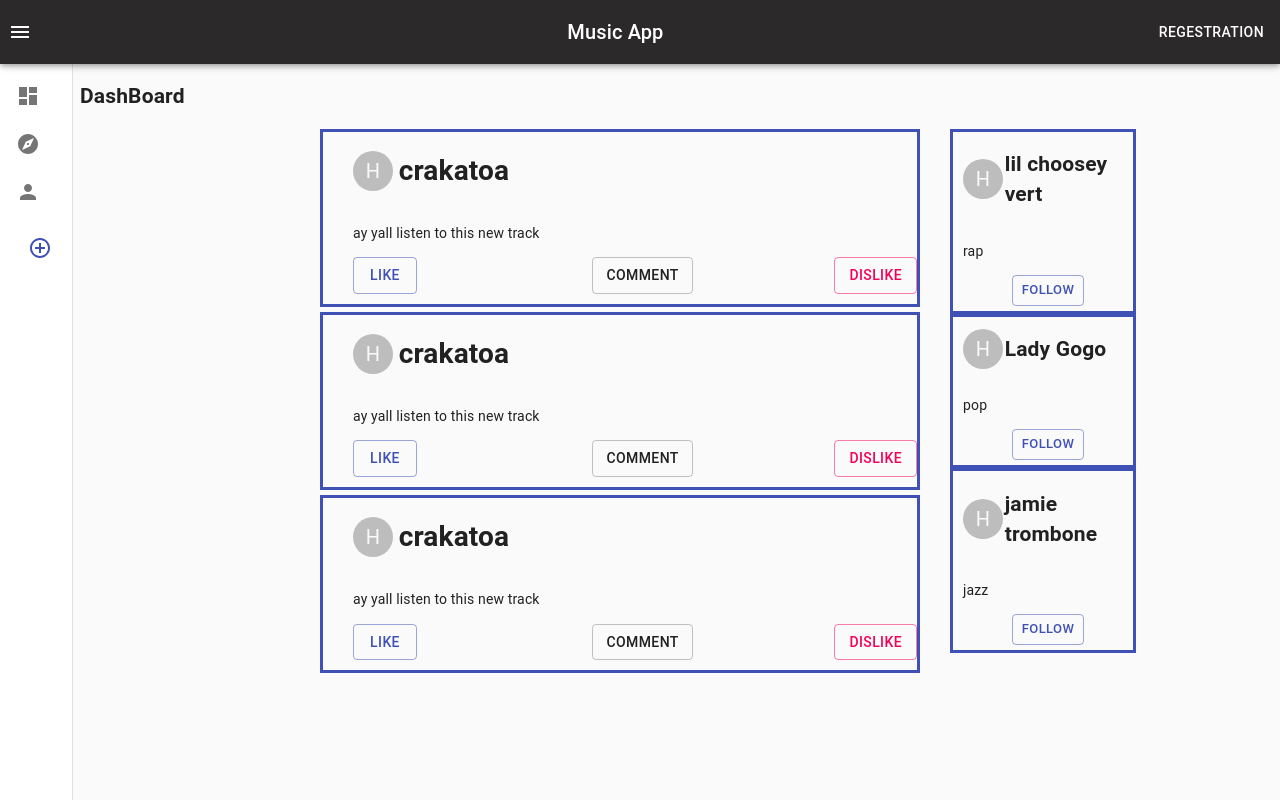
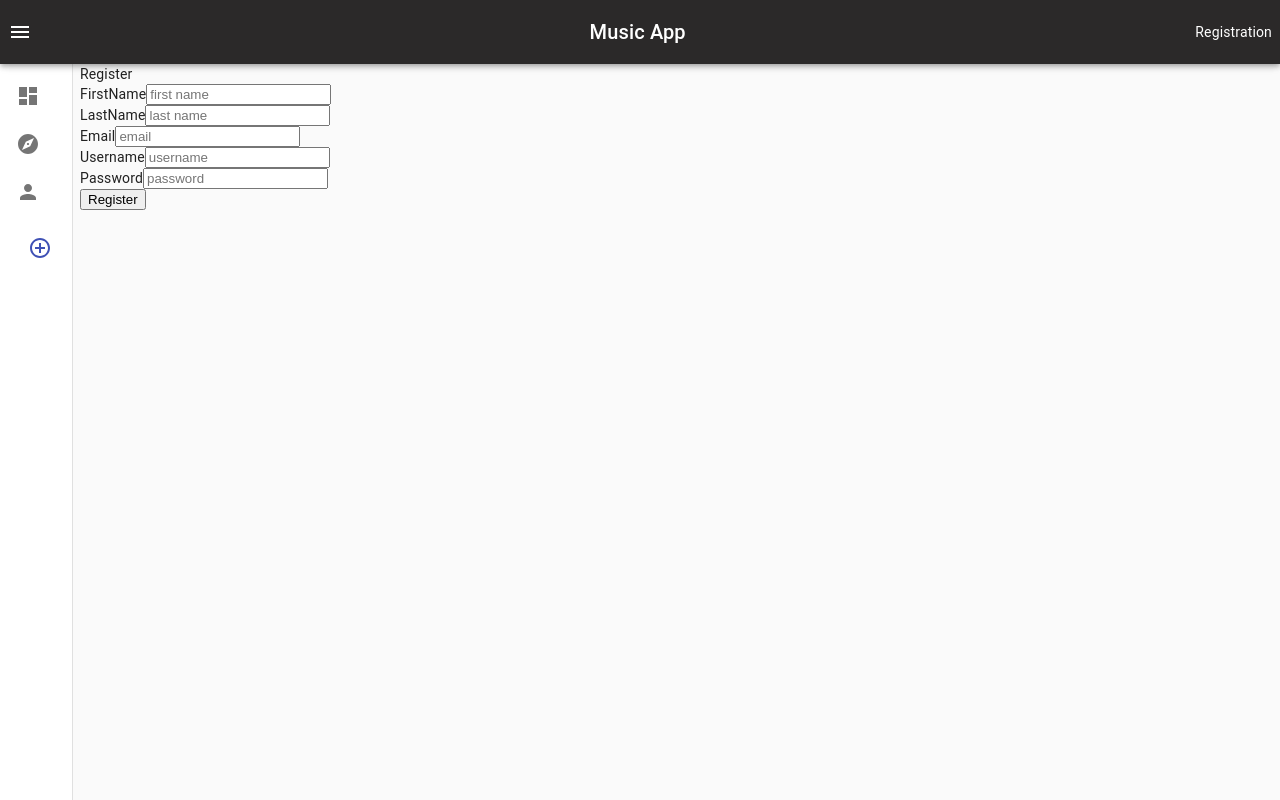
Before and after one commit to GroovTeam/groov-web, a React (Create React App) app: page /register in a window 1280 px wide. Shown: the top 800 px of the page. Built offline with nearby package versions, Linux system fonts and the light colour scheme.

Commit message:
basic register page made with no formatting. Beginning Firebase configuration

```diff
--- a/package.json
+++ b/package.json
@@ -8,6 +8,7 @@
     "@testing-library/jest-dom": "^5.11.4",
     "@testing-library/react": "^11.1.0",
     "@testing-library/user-event": "^12.1.10",
+    "firebase": "^8.3.1",
     "npx": "^10.2.2",
     "react": "^17.0.1",
     "react-dom": "^17.0.1",
--- a/src/App.js
+++ b/src/App.js
@@ -10,6 +10,7 @@ import Post from './pages/Post';
 import RandoSug from './pages/RandoSug';
 import Explore from './pages/Explore';
 import DashBoard from './pages/DashBoard';
+import Register from './pages/Register';
 
 function App() {
   return (
@@ -24,6 +25,9 @@ function App() {
         <Route path="/post">
           <Post />
         </Route>
+        <Route path="/register">
+          <Register />
+        </Route>
         <Route path="/randoSug">
           <RandoSug />
         </Route>
--- a/src/components/Nav.js
+++ b/src/components/Nav.js
@@ -20,7 +20,7 @@ import ListItemText from '@material-ui/core/ListItemText';
 import PersonIcon from '@material-ui/icons/Person';
 import DashboardIcon from '@material-ui/icons/Dashboard';
 import ExploreIcon from '@material-ui/icons/Explore';
-import Button from '@material-ui/core/Button';
+//import Button from '@material-ui/core/Button';
 import PostBtn from '../components/MakePost';
 
 
@@ -128,9 +128,9 @@ export default function Nav() {
           <Typography variant="h6" noWrap>
               Music App
           </Typography>
-          <Button  style={{color: 'white'}}>
-              Regestration
-          </Button>
+          <Link style={{textDecoration: 'none', color: 'white'}} to='/register'>
+              Registration
+          </Link>
         </Toolbar>
       </AppBar>
       <Drawer
--- /dev/null
+++ b/src/components/RegisterBox.js
@@ -0,0 +1,41 @@
+import React from 'react';
+
+function RegisterBox(  ) {
+  return (
+    <div>
+      <div className = "Header">Register</div>
+      <div className="Content">
+        <div className="form">
+          <div className="form-group">
+            <label htmlFor="FirstName">FirstName</label>
+            <input type="text" name="firstname" placeholder="first name" />
+          </div>
+          <div className="form-group">
+            <label htmlFor="LastName">LastName</label>
+            <input type="text" name="lastname" placeholder="last name" />
+          </div>
+          <div className="form-group">
+            <label htmlFor="Email">Email</label>
+            <input type="text" name="email" placeholder="email" />
+          </div>
+          <div className="form-group">
+            <label htmlFor="Username">Username</label>
+            <input type="text" name="username" placeholder="username"/>
+          </div>
+          <div className="form-group">
+            <label htmlFor="Password">Password</label>
+            <input type="text" name="password" placeholder="password"/>
+          </div>
+        </div>
+
+      </div>
+      <div className="footer">
+        <button type = "button" className="btn">
+          Register
+        </button>
+      </div>
+    </div>
+  );
+}
+
+export default RegisterBox;
--- /dev/null
+++ b/src/pages/Register.js
@@ -0,0 +1,18 @@
+import React from 'react';
+import Nav from '../components/Nav';
+import RegisterBox from '../components/RegisterBox';
+
+function Register() {
+  return (
+    <div >
+      <Nav />
+      <div style={{ marginLeft: 80 }}>
+        <RegisterBox />
+      </div>
+
+    </div>
+  );
+
+}
+
+export default Register;
```
Also changed, not shown: src/utils/Firebase.js (added, +12 -0 lines), src/utils/FirebaseConfig.js (added, +11 -0 lines), 1 other file (tests, documents, lock files or other folders).
